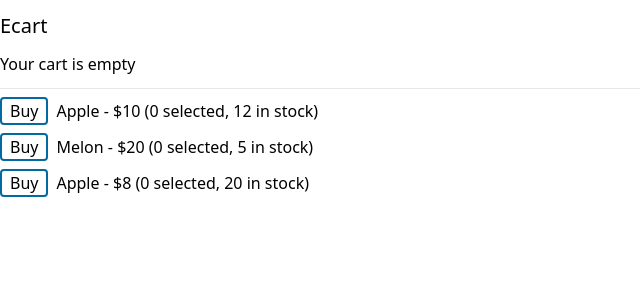
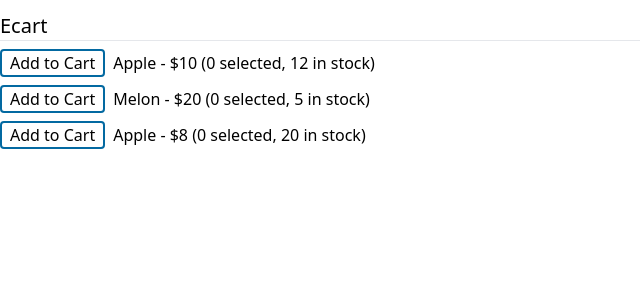
Before and after one commit to mihail-fomin/ecart, a Next.js app: page / in a window 1280 px wide. Shown: the top 300 px of the page, without its empty margins (0-640 px from the left). Built offline with nearby package versions, Linux system fonts and the light colour scheme.

Commit message:
fixed cartSlice

```diff
--- /dev/null
+++ b/src/components/Cart.js
@@ -0,0 +1,22 @@
+import { useDispatch, useSelector } from "react-redux"
+import CartItem from "./CartItem"
+
+
+export default function OrderList() {
+	const { cart } = useSelector(state => state.cart)
+
+
+	return (
+		<>
+			<div className="my-3">
+				{!cart.length ? 'Your cart is empty' :
+					<ul>
+						{cart.map(product => (
+							<CartItem key={product.id} {...product} />
+						))}
+					</ul>
+				}
+			</div>
+		</>
+	)
+}
--- /dev/null
+++ b/src/components/CartItem.js
@@ -0,0 +1,11 @@
+
+
+export default function CartItem({ id, title, price }) {
+
+
+	return (
+		<>
+			<p>{title}</p>
+		</>
+	)
+}
--- a/src/components/Inventory.js
+++ b/src/components/Catalog.js
@@ -1,12 +1,10 @@
 import { useDispatch, useSelector } from "react-redux"
-import { addProduct } from "../store/productSlice"
+import { addProduct } from "../store/cartSlice"
 
 
-export default function Inventory() {
-	const { products, orderList, totalPrice } = useSelector(state => state.products)
+export default function Catalog() {
+	const { products, cart } = useSelector(state => state.cart)
 	const dispatch = useDispatch()
-
-
 
 	return (
 		<>
@@ -21,10 +19,11 @@ export default function Inventory() {
 								className="px-2 mr-2 border-2 rounded border-sky-700 hover:bg-sky-100"
 								type="button"
 								onClick={() => {
-									dispatch(addProduct({ id: product.id }))
+									dispatch(addProduct(product.id, product.title, product.price))
+									console.log('cart: ', cart)
 								}}
 							>
-								Buy
+								Add to Cart
 							</button>
 							{product.title} - ${product.price} ({product.selected} selected, {product.stock} in stock)
 						</li>
--- a/src/components/OrderList.js
+++ /dev/null
@@ -1,11 +0,0 @@
-
-
-export default function OrderList() {
-
-
-	return (
-		<>
-			<p className="my-3">Your cart is empty</p>
-		</>
-	)
-}
--- a/src/pages/index.js
+++ b/src/pages/index.js
@@ -1,7 +1,7 @@
-import OrderList from "../components/OrderList"
-import Inventory from "../components/Inventory"
 import { store } from '../store/store'
 import { Provider } from 'react-redux'
+import Cart from "@/components/CartItem"
+import Catalog from "../components/Catalog"
 
 export default function App() {
 
@@ -9,9 +9,9 @@ export default function App() {
 		<Provider store={store}>
 			<div className="container mx-auto">
 				<h1 className="mt-3 text-xl">Ecart</h1>
-				<OrderList />
+				<Cart />
 				<hr />
-				<Inventory />
+				<Catalog />
 			</div>
 		</Provider>
 	)
--- /dev/null
+++ b/src/store/cartSlice.js
@@ -0,0 +1,33 @@
+import { createSlice } from "@reduxjs/toolkit";
+import { sumCount, sumPrice } from "../utlis/countAndCalcPrice";
+
+
+const initialState = {
+	products: [
+		{ id: 1, title: 'Apple', price: 10, selected: 0, stock: 12 },
+		{ id: 2, title: 'Melon', price: 20, selected: 0, stock: 5 },
+		{ id: 3, title: 'Apple', price: 8, selected: 0, stock: 20 },
+	],
+	cart: [],
+	totalCount: 0,
+	totalPrice: 0,
+}
+
+
+const cartSlice = createSlice({
+	name: 'cart',
+	initialState,
+	reducers: {
+		addProduct: (state, action) => {
+			const itemInCart = state.cart.find(item => item.id === action.payload.id)
+			if (itemInCart) {
+				itemInCart.quantity++
+			} else {
+				state.cart.push({ ...action.payload, quantity: 1 })
+			}
+		}
+	},
+})
+
+export const { addProduct } = cartSlice.actions
+export default cartSlice.reducer
--- a/src/store/productSlice.js
+++ /dev/null
@@ -1,45 +0,0 @@
-import { createSlice } from "@reduxjs/toolkit";
-import { sumCount, sumPrice } from "../utlis/countAndCalcPrice";
-
-
-const initialState = {
-	orderList: [],
-	products: [
-		{ id: 1, title: 'Apple', price: 10, selected: 0, stock: 12 },
-		{ id: 2, title: 'Melon', price: 20, selected: 0, stock: 5 },
-		{ id: 3, title: 'Apple', price: 8, selected: 0, stock: 20 },
-	],
-	totalPrice: 0,
-}
-
-
-const productSlice = createSlice({
-	name: 'products',
-	initialState,
-	reducers: {
-		addProduct: (state, action) => {
-			const productOrderList = state.orderList.find(
-				item => item.id === action.payload.id
-			)
-			if (productOrderList) {
-				productOrderList.count++
-
-
-				const productOrderGoods = state.products.find(
-					item => item.id === action.payload.id
-				)
-
-				productOrderGoods.count = productOrderList.count
-
-				state.totalCount = sumCount(state.products)
-				state.totalPrice = sumPrice(state.products)
-
-			} else {
-				state.orderList.push({ ...action.payload, count: 1 })
-			}
-		}
-	},
-})
-
-export const { addProduct } = productSlice.actions
-export default productSlice.reducer
--- a/src/store/store.js
+++ b/src/store/store.js
@@ -1,8 +1,8 @@
 import { configureStore, combineReducers } from '@reduxjs/toolkit'
-import productSlice from './productSlice'
+import cartSlice from './cartSlice'
 
 const rootReducer = combineReducers({
-	products: productSlice,
+	cart: cartSlice,
 })
 
 export const store = configureStore({
```
